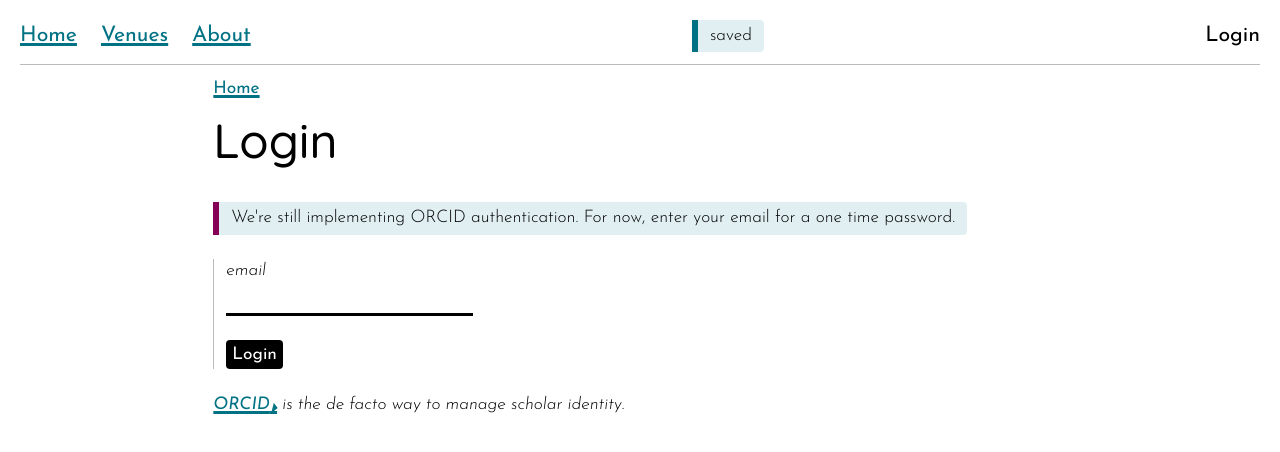
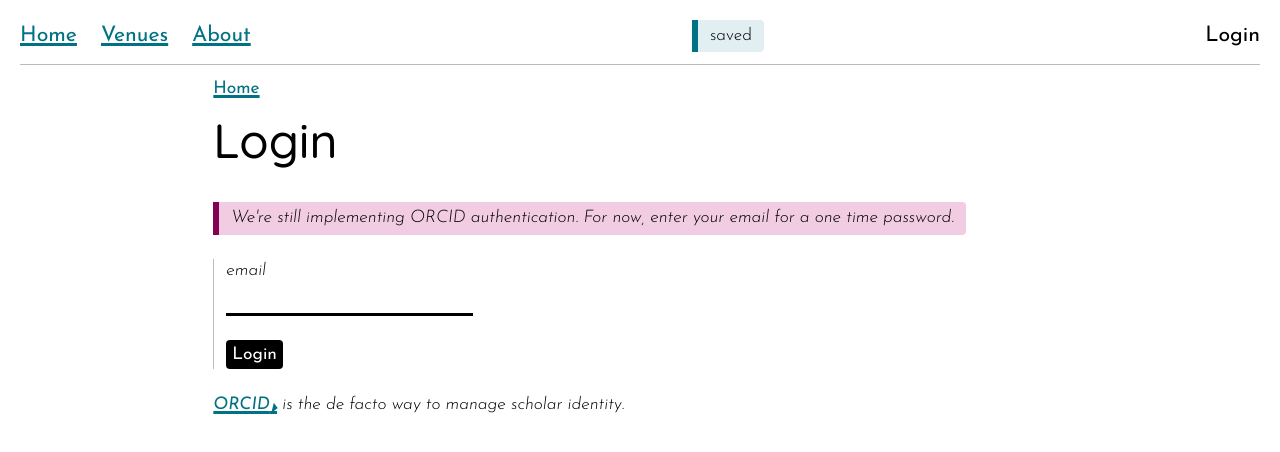
Before and after one commit to reciprocalreviews/reciprocalapp, a SvelteKit app: page /login in a window 1280 px wide. Shown: the top 452 px of the page. Built offline with nearby package versions, Linux system fonts and the light colour scheme; no server answers; a web font is replaced by a local one.

Commit message:
Added warning for test environment.

```diff
--- a/src/app.html
+++ b/src/app.html
@@ -78,6 +78,7 @@
 				--salient-color-faded: #e1eff2;
 				--focus-color: #db501e;
 				--error-color: #840054;
+				--error-color-faded: #f1cce3;
 				--border-color: #bbbbbb;
 				--border-width: 1px;
 				--alternating-color: #f3f3f3;
--- a/src/lib/components/Feedback.svelte
+++ b/src/lib/components/Feedback.svelte
@@ -36,5 +36,7 @@
 
 	.error {
 		border-left-color: var(--error-color);
+		background: var(--error-color-faded);
+		font-style: italic;
 	}
 </style>
--- a/src/routes/+layout.svelte
+++ b/src/routes/+layout.svelte
@@ -11,6 +11,7 @@
 	import Button from '$lib/components/Button.svelte';
 	import { enUS } from '../locale/Locale';
 	import { PUBLIC_ENV } from '$env/static/public';
+	import Feedback from '$lib/components/Feedback.svelte';
 
 	let { data, children } = $props();
 
@@ -56,6 +57,12 @@
 		<Button action={() => removeError(index)} tip="Dismiss notification">𐄂</Button>
 	</div>
 {/snippet}
+
+{#if PUBLIC_ENV === 'test'}
+	<Feedback error inline={false}
+		>This is a test environment for preview purposes. Data can be deleted at any time.</Feedback
+	>
+{/if}
 
 {#if !inProd}
 	<Header />
```
